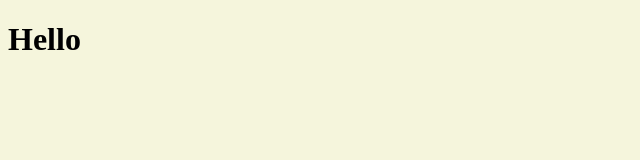
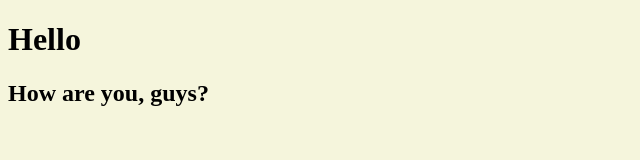
Before and after one commit to OziUta/englishApp, a plain HTML site: page index.html in a window 1280 px wide. Shown: the whole page, without its empty margins (0-640 px from the left). Drawn offline with Linux system fonts and the light colour scheme.

Commit message:
Update index.html

```diff
--- a/index.html
+++ b/index.html
@@ -8,5 +8,6 @@
 </head>
 <body>
     <h1>Hello</h1>
+    <h2>How are you, guys?</h2>
 </body>
 </html>
```
